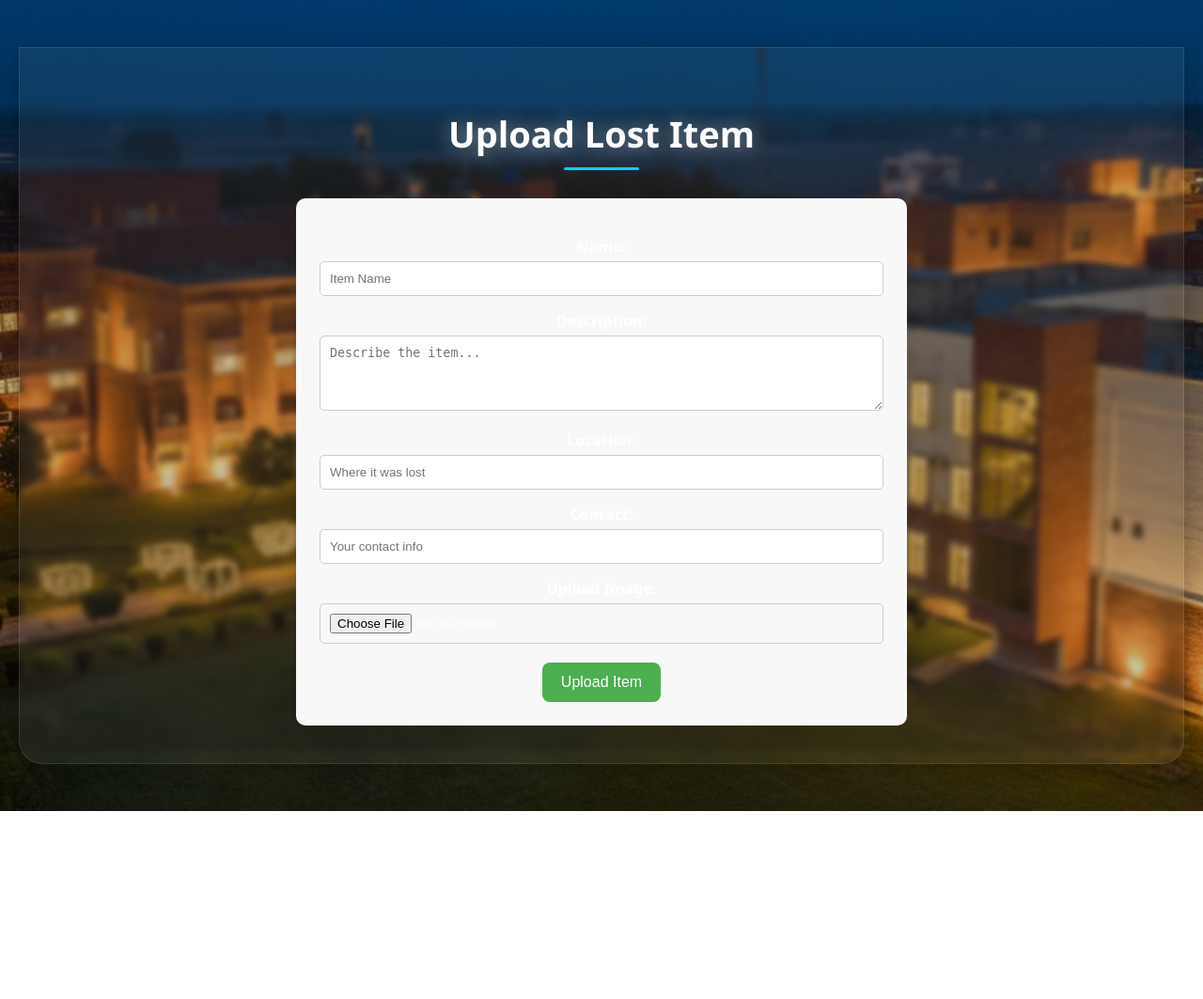
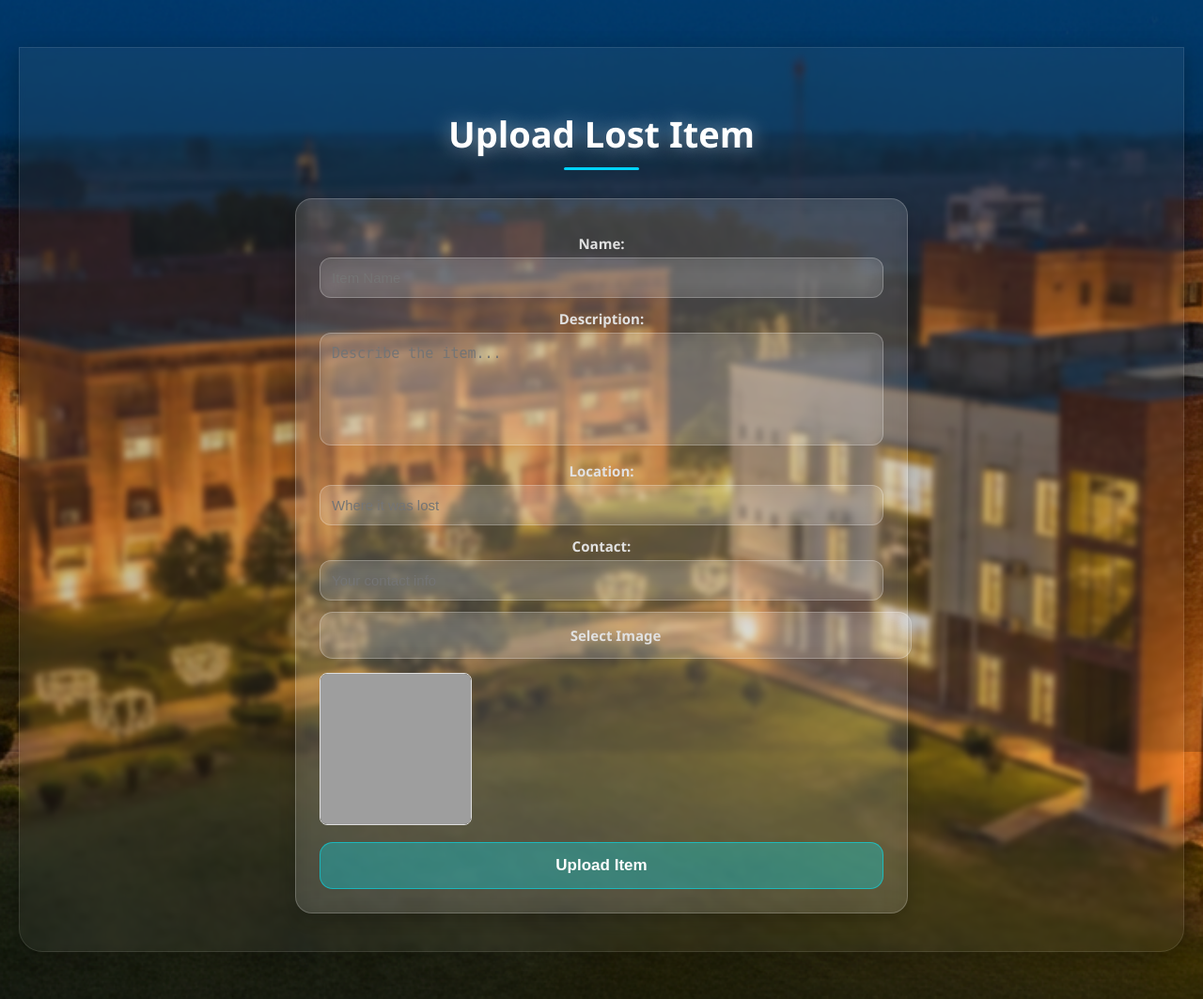
Before and after one commit to Abdullah-819/Comsats-Lost-Found-item-Manager, a Flask app: page /dashboard/upload_item in a window 1280 px wide. Shown: the whole page at 94% size. Before the commit the page ends 863 px from the top, so only its background shows below. Run offline with Flask 3, Linux system fonts and the light colour scheme; the visitor is signed in with stand-in values (Sample User, id 1); grey boxes are pictures that could not be loaded.

Commit message:
Sprint 21-25 (CSS Styling & Js logic)

```diff
--- a/app/static/css/style.css
+++ b/app/static/css/style.css
@@ -705,3 +705,155 @@ body::before {
 .close-btn:hover {
     color: #00d4ff;
 }
+.btn-upload {
+    display: inline-flex;
+    align-items: center;
+    justify-content: center;
+    gap: 8px; /* space between icon and text */
+    padding: 12px 25px;
+    font-size: 16px;
+    font-weight: 600;
+    color: #fff;
+    text-decoration: none;
+    border-radius: 15px;
+    border: 1px solid rgba(255, 255, 255, 0.2);
+    background: rgba(255, 255, 255, 0.1); /* semi-transparent */
+    backdrop-filter: blur(10px);
+    -webkit-backdrop-filter: blur(10px);
+    box-shadow: 0 8px 32px rgba(0,0,0,0.3);
+    transition: transform 0.3s ease, box-shadow 0.3s ease, backdrop-filter 0.3s ease;
+}
+
+/* Hover effect for Upload button */
+.btn-upload:hover {
+    transform: translateY(-3px) scale(1.05);
+    box-shadow: 0 16px 40px rgba(0,0,0,0.5), 0 0 15px rgba(0,123,255,0.3);
+    backdrop-filter: blur(15px);
+    -webkit-backdrop-filter: blur(15px);
+    color: #00d4ff; /* subtle glow on hover text */
+}
+
+/* Optional: icon inside button */
+.btn-upload svg {
+    vertical-align: middle;
+    fill: currentColor;
+    transition: transform 0.3s ease;
+}
+
+.btn-upload:hover svg {
+    transform: scale(1.2);
+}
+
+.upload-form {
+    max-width: 600px;
+    margin: 0 auto;
+    padding: 25px;
+    border-radius: 18px;
+    background: rgba(255, 255, 255, 0.12);
+    backdrop-filter: blur(15px);
+    border: 1px solid rgba(255, 255, 255, 0.20);
+    box-shadow: 0 6px 18px rgba(0, 0, 0, 0.2);
+}
+
+/* Labels */
+.upload-form label {
+    display: block;
+    margin-top: 12px;
+    margin-bottom: 5px;
+    font-weight: 600;
+    font-size: 15px;
+    color: #e1e1e1;
+}
+
+/* Inputs + Textarea (Frosty Inputs) */
+.upload-form input[type="text"],
+.upload-form textarea {
+    width: 100%;
+    padding: 12px;
+    border-radius: 12px;
+    border: 1px solid rgba(255, 255, 255, 0.25);
+    background: rgba(255, 255, 255, 0.10);
+    backdrop-filter: blur(10px);
+    color: white;
+    font-size: 15px;
+    outline: none;
+    transition: all 0.3s ease;
+}
+
+/* Input Focus Effect */
+.upload-form input[type="text"]:focus,
+.upload-form textarea:focus {
+    border-color: rgba(0, 238, 255, 0.7);
+    background: rgba(255, 255, 255, 0.18);
+}
+
+/* Textarea Size */
+.upload-form textarea {
+    height: 120px;
+    resize: none;
+}
+
+/* Submit Button */
+.upload-form button {
+    width: 100%;
+    margin-top: 18px;
+    padding: 14px;
+    font-size: 17px;
+    font-weight: 600;
+    border-radius: 14px;
+    color: #fff;
+    cursor: pointer;
+    transition: 0.3s ease;
+    background: rgba(0, 238, 255, 0.3);
+    border: 1px solid rgba(0, 238, 255, 0.5);
+}
+
+.upload-form button:hover {
+    background: rgba(0, 238, 255, 0.45);
+    transform: translateY(-2px);
+}
+
+/* Hide File Input */
+#file-ipload-btn {
+    display: none;
+}
+
+/* File Upload Button (Frosty) */
+.file-upload-label {
+    display: inline-block;
+    width: 100%;
+    margin-top: 12px;
+    padding: 14px;
+    border-radius: 14px;
+    cursor: pointer;
+    font-size: 16px;
+    text-align: center;
+    background: rgba(255, 255, 255, 0.12);
+    border: 1px solid rgba(255, 255, 255, 0.25);
+    backdrop-filter: blur(12px);
+    color: #fff;
+    transition: 0.3s ease;
+}
+
+.file-upload-label:hover {
+    background: rgba(255, 255, 255, 0.22);
+    color: #00eaff;
+    transform: translateY(-2px);
+}
+
+/* Image Preview */
+.preview-image {
+    display: none;
+    margin-top: 15px;
+    width: 160px;
+    height: 160px;
+    object-fit: cover;
+    border-radius: 12px;
+    border: 2px solid rgba(255, 255, 255, 0.3);
+    background: rgba(0, 0, 0, 0.2);
+}
+.upload-form .file-upload-label {
+    display: block;
+    width: 100% !important;
+    margin: 12px 0;
+}
--- a/app/templates/upload_item.html
+++ b/app/templates/upload_item.html
@@ -4,8 +4,11 @@
 <div class="dashboard-page">
     <div class="frosty main-card">
         <h1 class="main-card-title">Upload Lost Item</h1>
-        <form class="upload-form" method="POST" action="{{ url_for('dashboard.upload_item') }}"
-            enctype="multipart/form-data">
+
+        <form class="upload-form frosty-form"
+              method="POST"
+              action="{{ url_for('dashboard.upload_item') }}"
+              enctype="multipart/form-data">
 
             <label>Name:</label>
             <input type="text" name="name" placeholder="Item Name" required>
@@ -19,11 +22,16 @@
             <label>Contact:</label>
             <input type="text" name="contact" placeholder="Your contact info">
 
-            <label>Upload Image:</label>
-            <input type="file" name="image_file" accept="image/*" onchange="previewImage(event)">
-            <img id="preview-img" src="#" alt="Image Preview" style="display:none;">
+            <!-- Frosty File Upload Button -->
+            <label for="file-ipload-btn" class="file-upload-label frosty-upload">
+                Select Image
+            </label>
+            <input type="file" id="file-ipload-btn" name="image_file" accept="image/*" onchange="previewImage(event)">
 
-            <button type="submit">Upload Item</button>
+            <!-- Preview Box -->
+            <img id="preview-img" class="preview-image" src="#" alt="Preview">
+
+            <button type="submit" class="upload-submit-btn">Upload Item</button>
         </form>
     </div>
 </div>
@@ -32,17 +40,19 @@
 function previewImage(event) {
     const preview = document.getElementById('preview-img');
     const file = event.target.files[0];
+
     if (file) {
         const reader = new FileReader();
-        reader.onload = function (e) {
+        reader.onload = function(e) {
             preview.src = e.target.result;
-            preview.style.display = 'block';
-        }
+            preview.style.display = "block";
+        };
         reader.readAsDataURL(file);
     } else {
         preview.src = "#";
-        preview.style.display = 'none';
+        preview.style.display = "none";
     }
 }
 </script>
+
 {% endblock %}
```
